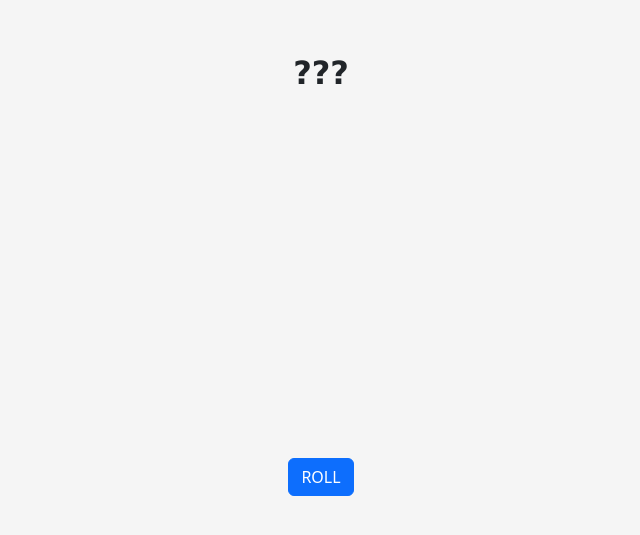
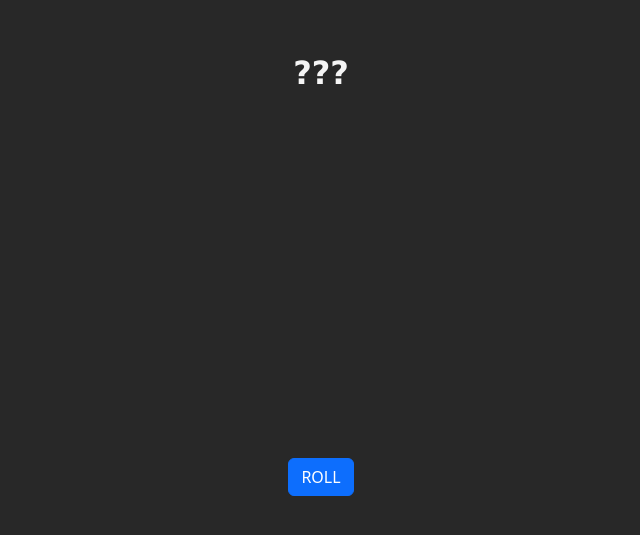
Before and after one commit to sandboxff/backgrounds, a React (Vite) app: page / in a window 1280 px wide. Shown: the part 125-660 px from the top of the page, without its empty margins (319-959 px from the left). Built offline with nearby package versions, Linux system fonts and the light colour scheme.

Commit message:
Change page color scheme

```diff
--- a/src/App.css
+++ b/src/App.css
@@ -1,8 +1,9 @@
 body {
-    background-color: whitesmoke;
+    background-color: #282828;
   }
 h2
 {
     font-family: Verdana, Geneva, Tahoma, sans-serif;
     font-weight: bold;
+    color: whitesmoke;
 }
```
